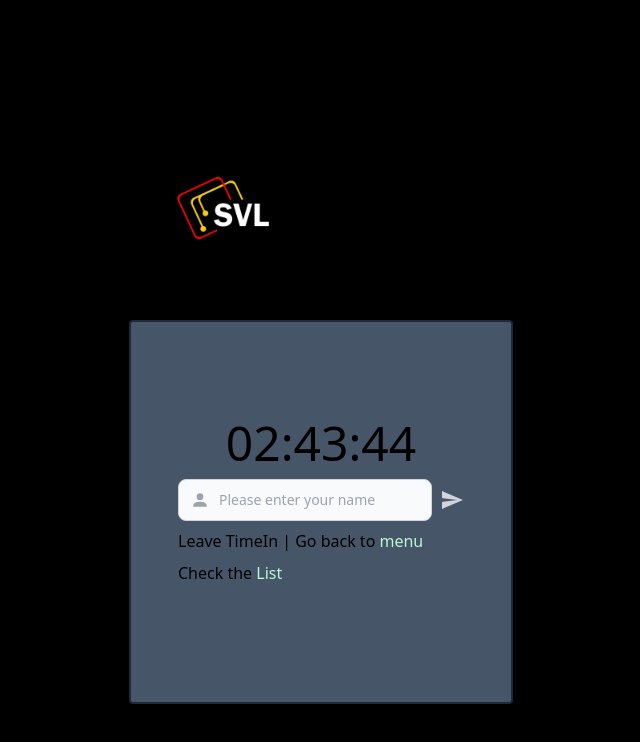
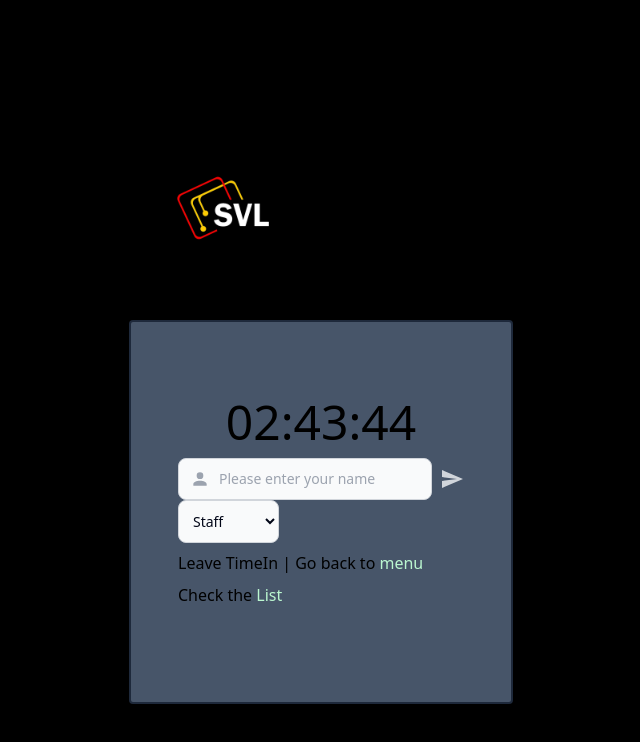
Before and after one commit to sir-george2500/employee_Time_Management_system_fontend, a Next.js app: page / in a window 1280 px wide. Both pictures are taken after a click on the button "Time In". Shown: the top 742 px of the page, without its empty margins (319-959 px from the left). Built offline with nearby package versions, Linux system fonts and the light colour scheme.

Commit message:
added role update to the backend

```diff
--- a/components/Form.jsx
+++ b/components/Form.jsx
@@ -17,27 +17,39 @@ const Form = ({  gobacktoMenu , name ,text, value , onChange, errorMessage}) =>{
       <div className='flex'>
         <TextInput
           name={name}
-      placeholder="Please enter your name"
+          placeholder='Please enter your name'
           leftIcon={mdiAccount}
-      value = {value}
-      onChange ={onChange}
+          value={value}
+          onChange={onChange}
         />
+
+        <button type='submit' className='mt-0.8 ml-2'>
+          <Icon path={mdiSend} size={1} color='#D1D5DB' />
+        </button>
+      </div>
+      <select
+          className='text-slate-950  bg-gray-50 border border-gray-300 text-gray-900 sm:text-sm rounded-lg focus:ring-primary-600 focus:border-primary-600 block p-2.5 dark:bg-gray-700 dark:border-gray-600 dark:placeholder-gray-400 dark:text-white dark:focus:ring-blue-500'
+        >
+          <option value='1'>Staff</option>
+          <option value='2'>Students</option>
+          <option value='3'>Other</option>
+        </select>
+      <p className='text-red-500'>{errorMessage}</p>
+      <p className='mt-2'>
+        Leave {text} | Go back to{' '}
+        <button className='text-green-200 hover:text-lg' onClick={gobacktoMenu}>
+          menu
+        </button>
+      </p>
+      <p className='mt-2'>
+        Check the{' '}
         <button
-    type='submit'
-     className='mt-0.8 ml-2'
+          className='text-green-200 hover:text-lg mb-5'
+          onClick={handleNavigation}
         >
-     <Icon
-     path={mdiSend}
-     size={1}
-     color='#D1D5DB'
-     />
+          List
         </button>
-
-    </div>
-    <p className='text-red-500'>{errorMessage}</p>
-    <p className='mt-2'>Leave {text} | Go back to <button className='text-green-200 hover:text-lg' onClick={gobacktoMenu}>menu</button></p>
-    <p className='mt-2'>Check the <button className='text-green-200 hover:text-lg mb-5' onClick={handleNavigation}> List</button></p>
-
+      </p>
     </>
 
     )
--- a/components/TimeInBox.jsx
+++ b/components/TimeInBox.jsx
@@ -107,7 +107,7 @@ const TimeInBox = () => {
       const currentYear = new Date().getFullYear();
       const currentDate = new Date();
       const currentMonth = currentDate.getMonth();
-      const currentDay = currentDate.getDay();
+      const currentDay = currentDate.getDate();
       const currentDayString = daysOfWeek[currentDate.getDay()];
       const userTime =currentYear+'-'+currentMonth+'-'+currentDay+'-'+currentDayString+'-'+currentTime;
 
@@ -115,6 +115,9 @@ const TimeInBox = () => {
         username:usernameWithoutWhiteSpace,
         time_in:userTime.toString()
       }
+
+      console.log(user_data);
+      console.log(currentMonth);
 
 
 
@@ -155,7 +158,7 @@ const TimeInBox = () => {
       const currentMonth = currentDate.getMonth();
       const currentDay = currentDate.getDay();
       const currentDayString = daysOfWeek[currentDate.getDay()];
-      const userTime =currentYear+'-'+currentMonth+'-'+currentDay+'-'+currentDayString+'-'+currentTime;
+      const userTime =currentYear+'-'+Number(currentMonth)+'-'+currentDay+'-'+currentDayString+'-'+currentTime;
 
       const user_data = {
         username:usernameWithoutWhiteSpace,
```
Lines whose indentation alone changed are shown as unchanged.
